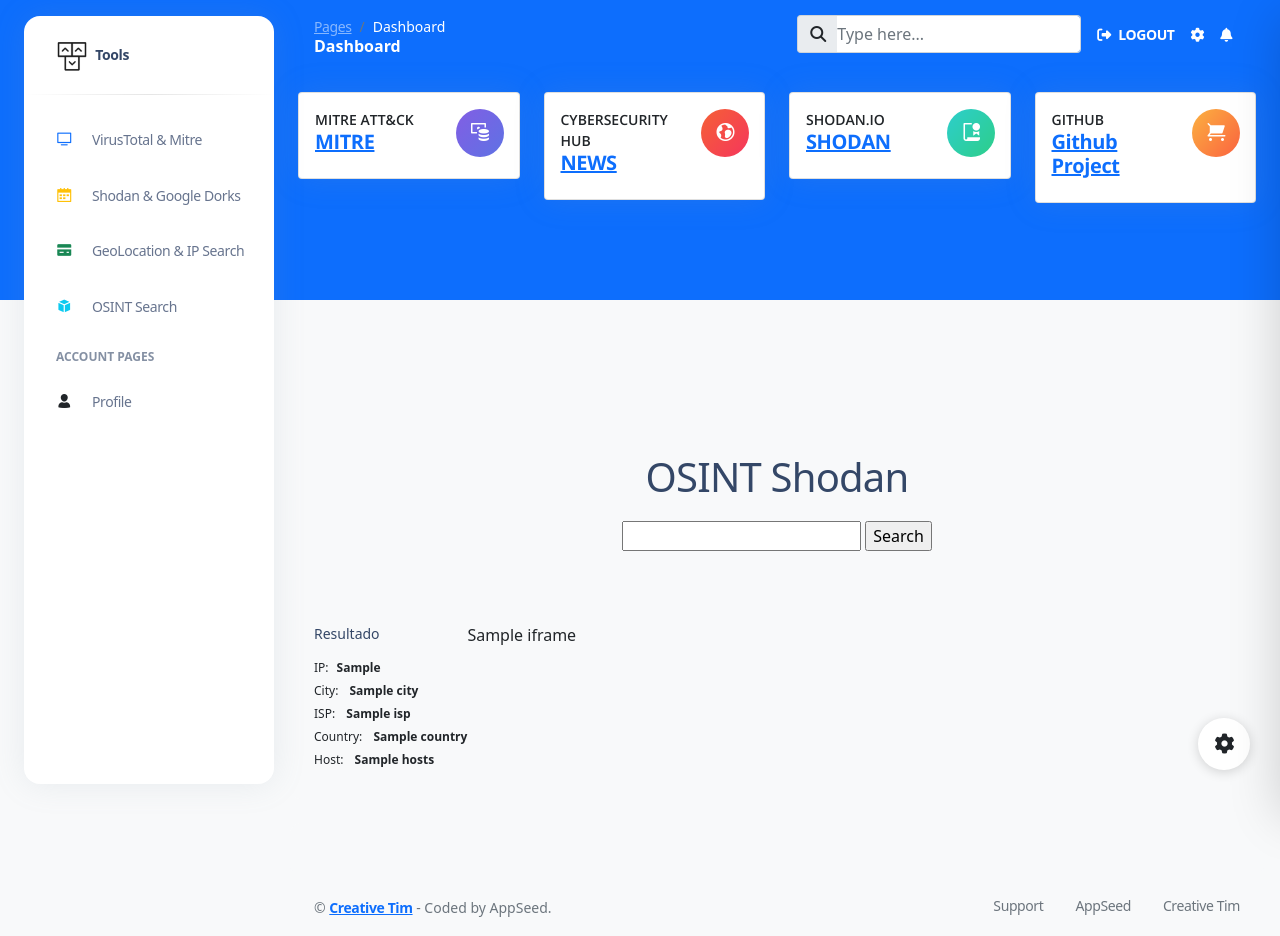
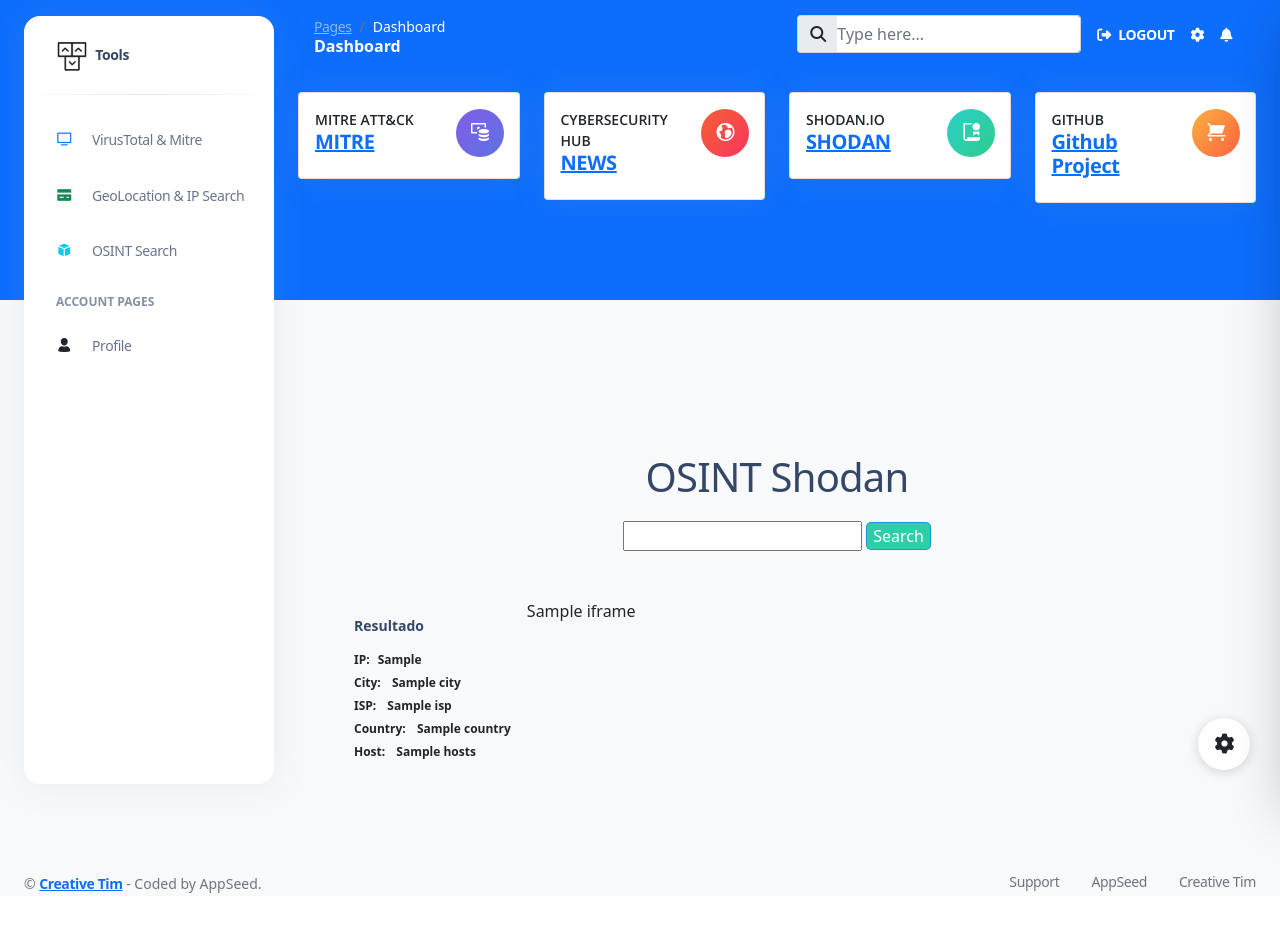
Before and after one commit to shyhotboy01/osinator, a Flask app: template apps/templates/home/geo_ip_search.html in a window 1280 px wide. After the commit the page ends 893 px from the top, so only its background shows below. Run offline with Flask 3, Linux system fonts and the light colour scheme; the template is opened without the code that fills it: most values are stand-ins (such as "Sample title", 1, 10 or a date in 2020); some libraries are stand-ins or nearby versions.

Commit message:
arreglos de seguridad, acceso y funcionabilidad

```diff
--- a/apps/templates/accounts/login.html
+++ b/apps/templates/accounts/login.html
@@ -54,7 +54,7 @@
                   </p>
                 </div>
               </div>
-            </div>
+            <!-- </div>
             <div class="col-6 d-lg-flex d-none h-100 my-auto pe-0 position-absolute top-0 end-0 text-center justify-content-center flex-column">
               <div class="position-relative bg-gradient-primary h-100 m-3 px-7 border-radius-lg d-flex flex-column justify-content-center overflow-hidden" style="background-image: url('https://raw.githubusercontent.com/creativetimofficial/public-assets/master/argon-dashboard-pro/assets/img/signin-ill.jpg');
           background-size: cover;">
@@ -62,7 +62,7 @@
                 <h4 class="mt-5 text-white font-weight-bolder position-relative">"Attention is the new currency"</h4>
                 <p class="text-white position-relative">The more effortless the writing looks, the more effort the writer actually put into the process.</p>
               </div>
-            </div>
+            </div> -->
           </div>
         </div>
       </div>
--- a/apps/templates/home/geo_ip_search.html
+++ b/apps/templates/home/geo_ip_search.html
@@ -3,7 +3,25 @@
 {% block title %} Billing {% endblock title %}
 
 <!-- Specific CSS goes HERE -->
-{% block stylesheets %}{% endblock stylesheets %}
+{% block stylesheets %}
+<!--Estilos para los inputs del form y los resultados-->
+<style>
+  input[type="submit"]{
+    background-color: #2dcea8;
+    border: 1px solid #0d6dfd96;
+    border-radius: 5px;
+    color: white;
+  }
+
+  .resultado{
+    padding: 1rem;
+  }
+  .resultado h6, .resultado span{
+    font-weight: bold;
+  }
+
+</style>
+{% endblock stylesheets %}
 
 {% block content %}
 
@@ -103,6 +121,7 @@
         </div>
       </div>
 
+      <div>
           <h1 style="text-align: center; margin-top: 250px;">OSINT Shodan</h1>
           <div class="form text-center" style="margin-top: 20px">
               <form action="/geo_ip_search.html" method="POST">
@@ -112,29 +131,29 @@
           </div>
       </div>
       <div class="card-body pt-4 p-3">
+        {% if ip %}
         <ul class="list-group">
           <li class="list-group-item border-0 d-flex p-4 mb-2 bg-gray-100 border-radius-lg">
-                  <div class="d-flex flex-column">
+            <div class="d-flex flex-column resultado">
               <h6 class="mb-3 text-sm">Resultado</h6>
-                    <span class="mb-2 text-xs">IP:<span class="text-dark font-weight-bold ms-sm-2">{{ ip }}</span></span>
-                    <span class="mb-2 text-xs">City:  <span class="text-dark ms-sm-2 font-weight-bold">{{ city }}</span></span>
-                    <span class="mb-2 text-xs">ISP: <span class="text-dark ms-sm-2 font-weight-bold">{{ isp }}</span></span>
-                    <span class="mb-2 text-xs">Country: <span class="text-dark ms-sm-2 font-weight-bold">{{ country }}</span></span>
-                    <span class="mb-2 text-xs">Host: <span class="text-dark ms-sm-2 font-weight-bold">{{ hosts }}</span></span>
+              <span class="mb-2 text-xs">IP:<span class="text-dark font-weight-bold ms-2">{{ ip }}</span></span>
+              <span class="mb-2 text-xs">City:  <span class="text-dark ms-2 font-weight-bold">{{ city }}</span></span>
+              <span class="mb-2 text-xs">ISP: <span class="text-dark ms-2 font-weight-bold">{{ isp }}</span></span>
+              <span class="mb-2 text-xs">Country: <span class="text-dark ms-2 font-weight-bold">{{ country }}</span></span>
+              <span class="mb-2 text-xs">Host: <span class="text-dark ms-2 font-weight-bold">{{ hosts }}</span></span>
             </div>
             {{ iframe|safe }}
-                </form>
-
-                </li>
-                <li class="list-group-item border-0 d-flex p-4 mb-2 mt-3 bg-gray-100 border-radius-lg">
           </li>
         </ul>
+        {% endif %}
+      </div>
 
-      {% include "includes/footer.html" %}
+
 
     </div>
 
   </main>
+  {% include "includes/footer.html" %}
 
 {% endblock content %}
 
--- a/apps/templates/home/page-404.html
+++ b/apps/templates/home/page-404.html
@@ -43,7 +43,7 @@
             </div>
             <div class="card-body">
                 <div class="text-center">
-                  <a href="/" class="btn bg-gradient-dark w-100 my-4 mb-2">HOME</a>
+                  <a href="{{ url }}" class="btn bg-gradient-dark w-100 my-4 mb-2">BACK</a>
                 </div>
             </div>
           </div>
--- a/apps/templates/home/page-500.html
+++ b/apps/templates/home/page-500.html
@@ -43,7 +43,7 @@
             </div>
             <div class="card-body">
                 <div class="text-center">
-                  <a href="/" class="btn bg-gradient-dark w-100 my-4 mb-2">HOME</a>
+                  <a href="{{ url }}" class="btn bg-gradient-dark w-100 my-4 mb-2">BACK</a>
                 </div>
             </div>
           </div>
--- a/apps/templates/home/tables.html
+++ b/apps/templates/home/tables.html
@@ -3,7 +3,9 @@
 {% block title %} Dashboard {% endblock title %}
 
 <!-- Specific CSS goes HERE -->
-{% block stylesheets %}{% endblock stylesheets %}
+{% block stylesheets %}
+
+{% endblock stylesheets %}
 
 {% block content %}
 
--- a/apps/templates/includes/sidenav.html
+++ b/apps/templates/includes/sidenav.html
@@ -18,14 +18,14 @@
             <span class="nav-link-text ms-1">VirusTotal & Mitre</span>
           </a>
         </li>
-        <li class="nav-item">
+        <!-- <li class="nav-item">
           <a class="nav-link {% if 'tables' in segment %} active {% endif %}" href="/tables.html">
             <div class="icon icon-shape icon-sm border-radius-md text-center me-2 d-flex align-items-center justify-content-center">
               <i class="ni ni-calendar-grid-58 text-warning text-sm opacity-10"></i>
             </div>
             <span class="nav-link-text ms-1">Shodan & Google Dorks</span>
           </a>
-        </li>
+        </li> -->
         <li class="nav-item">
           <a class="nav-link {% if 'billing' in segment %} active {% endif %}" href="/geo_ip_search.html">
             <div class="icon icon-shape icon-sm border-radius-md text-center me-2 d-flex align-items-center justify-content-center">
```
Also changed, not shown: apps/authentication/routes.py (+33 -14 lines), apps/templates/home/profile.html (+15 -15 lines). Lines whose indentation alone changed are shown as unchanged.
